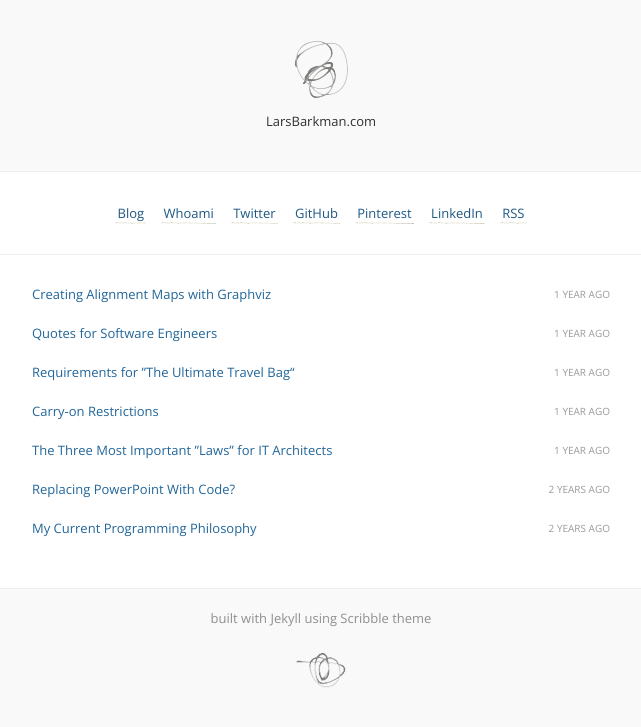
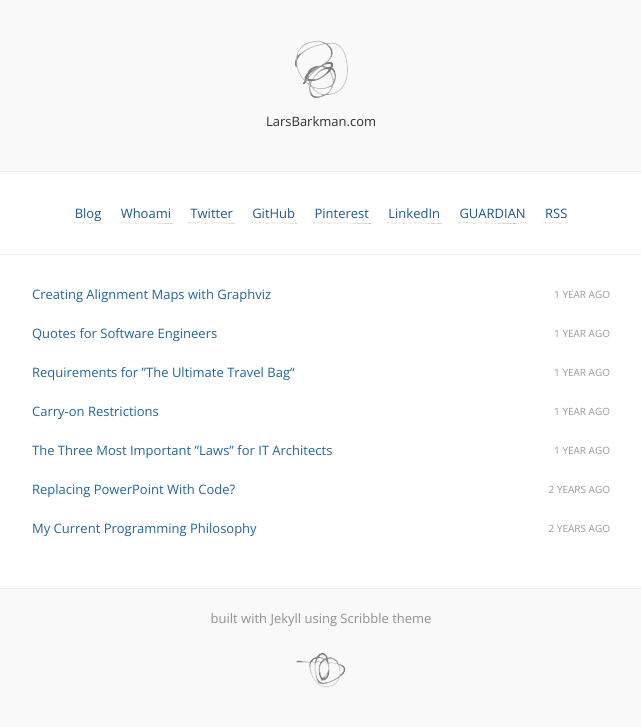
Before and after one commit to LarsBarkman/LarsBarkman.github.io, a Jekyll site: the page built from index.html, in a window 1280 px wide. Shown: the top 727 px of the page, without its empty margins (319-960 px from the left). Built offline with Jekyll 4.4.1, drawn with Linux system fonts in a browser that asks for light colours; comment, search, counter and statistics services are not loaded.

Commit message:
Added link to GUARDIAN

```diff
--- a/_config.yml
+++ b/_config.yml
@@ -23,6 +23,9 @@ links:
   - name:         LinkedIn
     url:          https://se.linkedin.com/in/larsbarkman
     external:     true
+  - name:         GUARDIAN
+    url:          https://github.com/LarsBarkman/guardian/blob/master/README.md
+    external:     true
   - name:         RSS
     url:          /feed.xml
 highlighter:      rouge
```
